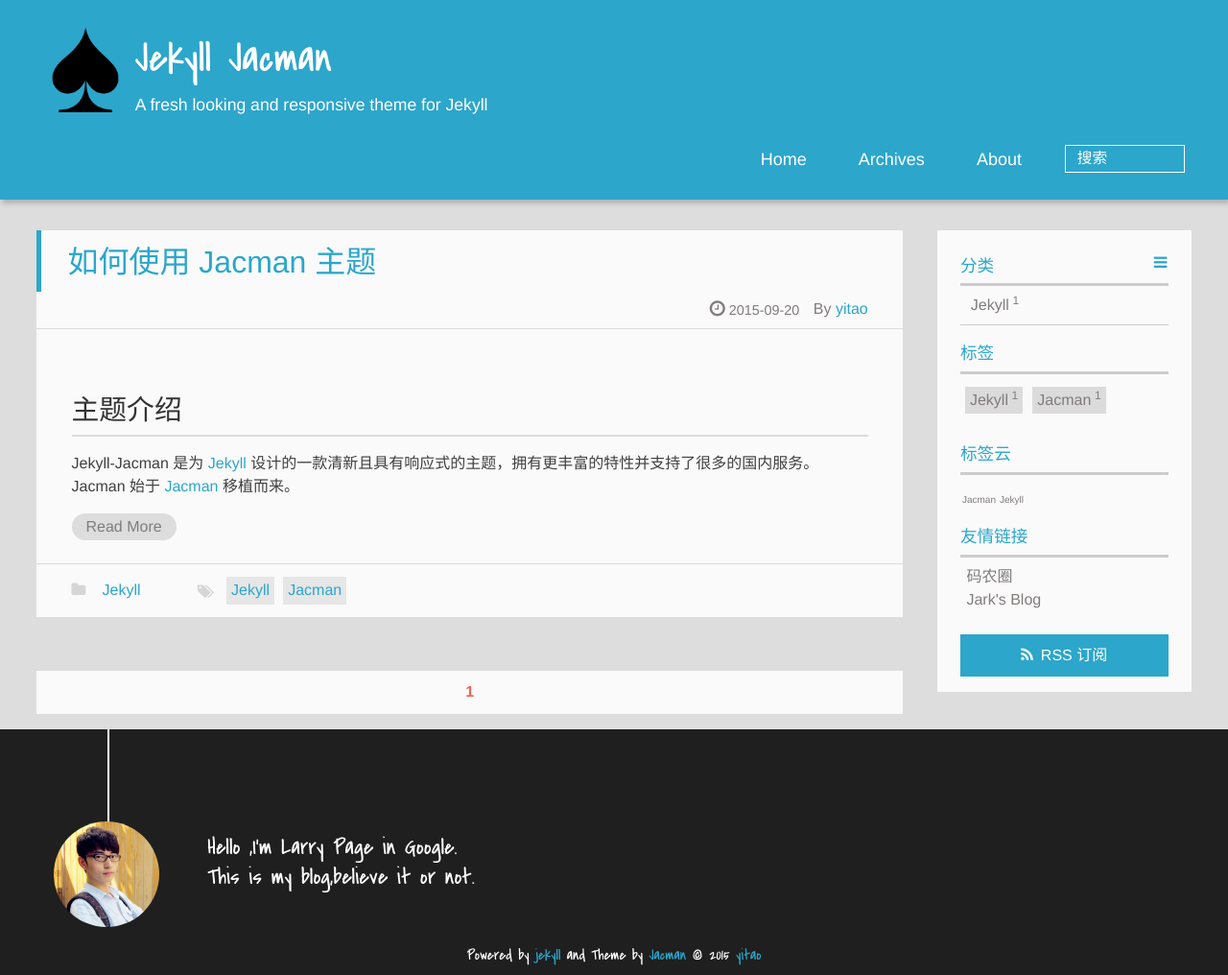
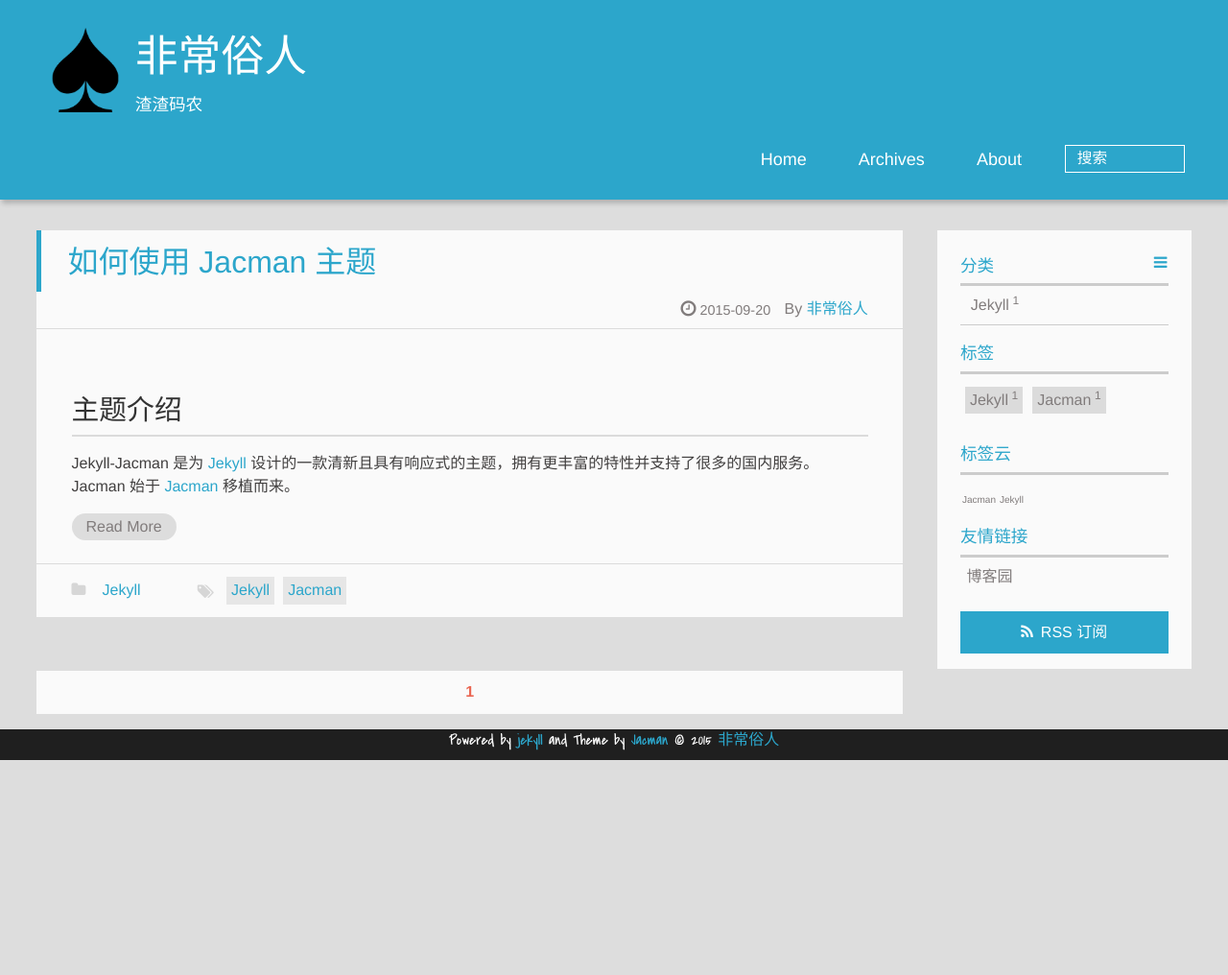
Before and after one commit to hejianbo/hejianbo.github.io, a Jekyll site: the page built from index.html, in a window 1280 px wide. Shown: the whole page at 96% size. Built offline with Jekyll 4.4.1, drawn with Linux system fonts in a browser that asks for light colours; the list of posts is cut into pages by our own code; after the commit the page ends 900 px from its top, so only the background shows below that.

Commit message:
修改配置

```diff
--- a/_config.yml
+++ b/_config.yml
@@ -28,8 +28,8 @@ defaults:
 paginate: 20
 
 #### Site
-title : Jekyll Jacman
-tagline: A fresh looking and responsive theme for Jekyll
+title : 非常俗人
+tagline: 渣渣码农
 assets: /assets
 url:
 baseurl:
@@ -69,8 +69,8 @@ imglogo:
   enable: true             ## display image logo true/false.
   src: img/logo.png        ## `.svg` and `.png` are recommended,please put image into the theme folder `/jacman/source/img`.
 favicon: img/favicon.ico   ## size:32px*32px,`.ico` is recommended,please put image into the theme folder `/jacman/source/img`.
-apple_icon: img/jacman.jpg ## size:114px*114px,please put image into the theme folder `/jacman/source/img`.
-author_img: img/author.jpg ## size:220px*220px.display author avatar picture.if don't want to display,please don't set this.
+apple_icon: #img/jacman.jpg ## size:114px*114px,please put image into the theme folder `/jacman/source/img`.
+author_img: #img/author.jpg ## size:220px*220px.display author avatar picture.if don't want to display,please don't set this.
 banner_img: #img/banner.jpg ## size:1920px*200px+. Banner Picture
 
 #### index post is expanding or not
@@ -84,9 +84,9 @@ share_to: true #enable share-to buttons if true
 
 #### Author information
 author:
-  name: yitao      ## e.g. wuchong Author name
-  intro_line1:  "Hello ,I'm Larry Page in Google."    ## your introduction on the bottom of the page
-  intro_line2:  "This is my blog,believe it or not."  ## the 2nd line
+  name: 非常俗人      ## e.g. wuchong Author name
+  intro_line1:  #"Hello ,I'm Larry Page in Google."    ## your introduction on the bottom of the page
+  intro_line2:  #"This is my blog,believe it or not."  ## the 2nd line
   weibo:      ## e.g. wuchong1014 or 2176287895 for http://weibo.com/2176287895
   weibo_verifier:  ## e.g. b3593ceb Your weibo-show widget verifier ,if you use weibo-show it is needed.
   tsina:      ## e.g. 2176287895  Your weibo ID,It will be used in share button.
@@ -110,8 +110,8 @@ toc:
 
 #### Links
 links:
-  码农圈: https://coderq.com
-  Jark's Blog: http://wuchong.me
+  博客园: https://cnblogs.com
+  #Jark's Blog: http://wuchong.me
 
 #### Comment
 duoshuo_shortname:    ## e.g. wuchong      your duoshuo short name.       website: http://duoshuo.com
@@ -146,22 +146,22 @@ fancybox: true        ## if you use gallery post or want use fancybox please set
 totop: true           ## if you want to scroll to top in every post set the value to true
 
 #### Custom Search
-google_cse:
-  enable: false
-  cx: 018294693190868310296:abnhpuysycw  ## e.g. 018294693190868310296:abnhpuysycw your Custom Search ID.
+#google_cse:
+  #enable: false
+  #cx: 018294693190868310296:abnhpuysycw  ## e.g. 018294693190868310296:abnhpuysycw your Custom Search ID.
 ## https://www.google.com/cse/
 ## To enable the custom search You must create a "search" folder in '/source' and a "index.md" file
 ## set the 'front-matter' as
 ## layout: search
 ## title: search
 ## ---
-baidu_search:     ## http://zn.baidu.com/
-  enable: false
-  id:   ## e.g. "783281470518440642"  for your baidu search id
-  site: http://zhannei.baidu.com/cse/search  ## your can change to your site instead of the default site
-tinysou_search:     ## http://tinysou.com/
-  enable: false
-  id:  ## e.g. "4ac092ad8d749fdc6293" for your tiny search id
+#baidu_search:     ## http://zn.baidu.com/
+  #enable: false
+  #id:   ## e.g. "783281470518440642"  for your baidu search id
+  #site: http://zhannei.baidu.com/cse/search  ## your can change to your site instead of the default site
+#tinysou_search:     ## http://tinysou.com/
+  #enable: false
+  #id:  ## e.g. "4ac092ad8d749fdc6293" for your tiny search id
 simple_jekyll_search:
   enable: true
   fulltext: false
```
